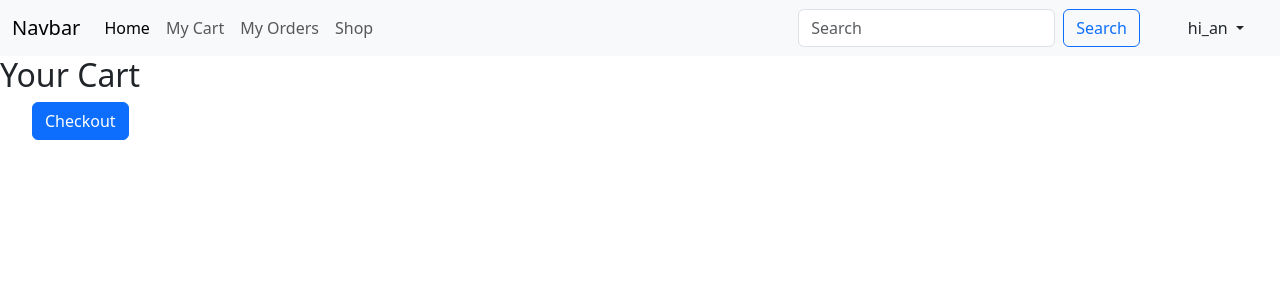
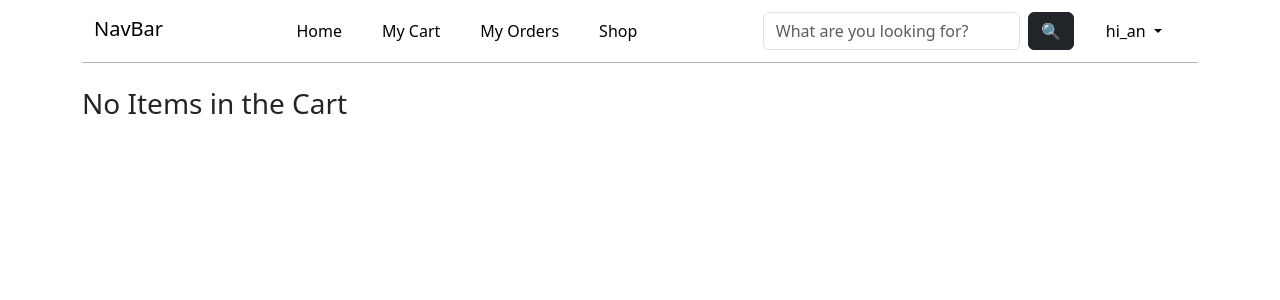
Before and after one commit to Anujshakya/ecommerce-django, a Django app: page /cart/ in a window 1280 px wide. Shown: the top 300 px of the page. Run offline with Django 5.2, Linux system fonts and the light colour scheme; the first user in the database is signed in; data comes from the database, SQL or seed files in the repository; some libraries are stand-ins or nearby versions.

Commit message:
Addded Bootstrap

```diff
--- a/templates/base.html
+++ b/templates/base.html
@@ -5,6 +5,25 @@
     <meta charset="UTF-8">
     <meta name="viewport" content="width=device-width, initial-scale=1.0">
     <title>{% block heading %}E-Commerce App{% endblock heading %}</title>
+
+    <style>
+        .container{
+            max-width: 1440px;
+        }
+
+        .md-container{
+            max-width: 600px;
+        }
+
+        a {
+            color: black !important;
+        }
+
+        .text-white-hover:hover {
+            color: #ffffff !important;
+          }
+    </style>
+
     {% load bootstrap5 %}
     {% bootstrap_css %}
     {% bootstrap_javascript %}
@@ -12,14 +31,15 @@
     {% load crispy_forms_tags %}
 </head>
 <body>
-    <nav class="navbar navbar-expand-lg bg-body-tertiary">
+    <div class="container">
+    <nav class="navbar navbar-expand-lg border-bottom border-dark-subtle mb-4">
         <div class="container-fluid">
-            <a class="navbar-brand" href="{% url 'home' %}">Navbar</a>
+            <a class="navbar-brand h1 mt-1" href="{% url 'home' %}">NavBar</a>
             <button class="navbar-toggler" type="button" data-bs-toggle="collapse" data-bs-target="#navbarSupportedContent" aria-controls="navbarSupportedContent" aria-expanded="false" aria-label="Toggle navigation">
             <span class="navbar-toggler-icon"></span>
             </button>
             <div class="collapse navbar-collapse" id="navbarSupportedContent">
-            <ul class="navbar-nav me-auto mb-2 mb-lg-0">
+            <ul class="navbar-nav mx-auto mb-2 mb-lg-0 gap-4">
                 <li class="nav-item">
                     <a class="nav-link active" aria-current="page" href="{% url 'home' %}">Home</a>
                 </li>
@@ -33,9 +53,9 @@
                     <a class="nav-link" href="{% url 'product_list' %}">Shop</a>
                 </li>
             </ul>
-            <form class="d-flex mx-4" role="search" action="{% url 'search_products' %}" method="get">
-                <input class="form-control me-2" type="text" placeholder="Search" aria-label="Search" name="searched_product">
-                <button class="btn btn-outline-primary" type="submit">Search</button>
+            <form class="d-flex mx-2" role="search" action="{% url 'search_products' %}" method="get">
+                <input class="form-control me-2" type="text" placeholder="What are you looking for?" aria-label="Search" name="searched_product">
+                <button class="btn btn-dark" type="submit">&#128269;</button>
             </form>
 
             {% if user.is_authenticated %}
@@ -54,10 +74,10 @@
             </div>
             {% else %}
             <form class="form-inline mx-4">
-                <a href="{% url 'login' %}" class="btn btn-outline-secondary">
+                <a href="{% url 'login' %}" class="btn btn-outline-dark mx-2 text-white-hover">
                     Log In</a
                 >
-                <a href="{% url 'signup' %}" class="btn btn-primary ml-2"> Sign up</a>
+                <a href="{% url 'signup' %}" class="btn btn-dark ml-2 text-white"> Sign up</a>
             </form>
             {% endif %}
             </div>
@@ -71,6 +91,6 @@
     {% block extra_scripts %}
     {% endblock %}
 
-
+    </div>
 </body>
 </html>
--- a/templates/cart_detail.html
+++ b/templates/cart_detail.html
@@ -5,8 +5,67 @@
 {% block title %}Cart Detail{% endblock %}
 
 {% block content %}
-  <h2>Your Cart</h2>
-  <ul>
+  {% if object_list %}
+  <h3 class = 'mb-4'>Your Cart</h3>
+
+  <table class="table text-center">
+    <thead>
+      <tr>
+        <th scope="col" class="text-start">Product Image</th>
+        <th scope="col">Product</th>
+        <th scope="col">Quantity</th>
+        <th scope="col">Price</th>
+      </tr>
+    </thead>
+    <tbody>
+      {% for item in object_list %}
+      <tr class="align-items-center">
+        <th scope="row" class="text-start">
+          <img src="{{ item.product.image.url }}" class="img-fluid rounded-start" style="height: 8rem;" alt="Product-image">
+        </th>
+        <td>{{ item.product.name }}</td>
+        <td class="text-center">
+          <div class="d-flex justify-content-center align-items-center">
+
+            <form action="{% url 'cart' %}" method="post">
+              {% csrf_token %}
+              <input type="hidden" name="action" value="decrement">
+              <input type="hidden" name="product_id" value="{{ item.product.id }}">
+              <button type="submit" class="btn btn-border-dark">-</button>
+          </form>
+
+            {{ item.quantity }}
+
+            <form action="{% url 'cart' %}" method="post">
+              {% csrf_token %}
+              <input type="hidden" name="action" value="increment">
+              <input type="hidden" name="product_id" value="{{ item.product.id }}">
+              <button type="submit" class="btn btn-border-dark ">+</button>
+            </form>
+
+
+          </div>
+          <form action="{% url 'cart' %}" method="post" class="mt-2">
+            {% csrf_token %}
+            <input type="hidden" name="action" value="delete">
+            <input type="hidden" name="product_id" value="{{ item.product.id }}">
+            <button type="submit" class="btn btn-danger">Delete</button>
+        </form>
+
+
+        </td>
+        <td>{{ item.product.price }}</td>
+      </tr>
+      {% endfor %}
+    </tbody>
+  </table>
+  {% else %}
+  <h3 class = 'mb-4'>No Items in the Cart</h3>
+  {% endif %}
+
+
+
+  {% comment %} <ul>
     {% for item in object_list %}
       <li>
         <h3>{{ item.product.name }}</h3>
@@ -34,9 +93,12 @@
           <button type="submit">Delete</button>
       </form>
     {% endfor %}
+  </ul>{% endcomment %}
+    {% if object_list %}
     <form action="{% url 'checkout' %}" method="post">
       {% csrf_token %}
-      <button class="btn btn-primary" type="submit">Checkout</button>
+      <button class="btn btn-dark" type="submit">Checkout</button>
     </form>
-  </ul>
+    {% endif %}
+
 {% endblock %}
--- a/templates/category.html
+++ b/templates/category.html
@@ -4,7 +4,7 @@
 
 {% block content %}
 
-<h2 class='mx-2'>{{ product_list.0.category }}</h2>
+<h3 class = 'mb-4'>{{ product_list.0.category }}</h3>
 {% if product_list %}
     <div class="container">
         {% for product in product_list%}
@@ -14,11 +14,10 @@
                     <h5>{{ product.name }}</h5>
                     <p class="card-text">{{ product.description|truncatechars:100 }}</p>
                     <p class="card-text">Price: {{ product.price }}</p>
-                    <br/>
 
                     <form action="{% url 'add_to_cart' product.id %}" method="post">
                         {% csrf_token %}
-                        <button class="btn btn-primary" type="submit">Add to Cart</button>
+                        <button class="btn btn-outline-dark text-white-hover" type="submit">Add to Cart</button>
                     </form>
 
                 </div>
--- a/templates/product_list.html
+++ b/templates/product_list.html
@@ -16,7 +16,7 @@
 
             <form action="{% url 'add_to_cart' product.id %}" method="post">
                 {% csrf_token %}
-                <button class="btn btn-primary" type="submit">Add to Cart</button>
+                <button class="btn btn-outline-dark text-white-hover" type="submit">Add to Cart</button>
             </form>
 
 
--- a/templates/registration/login.html
+++ b/templates/registration/login.html
@@ -6,10 +6,10 @@
 
 
 {% block content %}
-    <h2>Log In</h2>
-    <form method="post" class="mx-4">
+    <h2 class = "text-center">Log In</h2>
+    <form method="post" class="md-container mx-auto mt-4 border border-dark-subtle rounded-3 p-4">
         {% csrf_token %}
         {{ form|crispy }}
-        <button type="submit" class="btn btn-primary">Log In</button>
+        <button type="submit" class="btn btn-outline-dark text-white-hover">Log In</button>
     </form>
 {% endblock content %}
--- a/templates/search_list.html
+++ b/templates/search_list.html
@@ -17,7 +17,7 @@
 
                     <form action="{% url 'add_to_cart' product.id %}" method="post">
                         {% csrf_token %}
-                        <button class="btn btn-primary" type="submit">Add to Cart</button>
+                        <button class="btn btn-outline-dark text-white-hover" type="submit">Add to Cart</button>
                     </form>
 
 
```
Also changed, not shown: other parts of templates/product_list.html (+1 -1 lines), other parts of templates/search_list.html (+1 -1 lines), templates/home.html (+6 -19 lines), templates/order_detail.html (+35 -2 lines), templates/registration/password_change_form.html (+10 -8 lines), templates/signup.html (+4 -3 lines), db.sqlite3.
